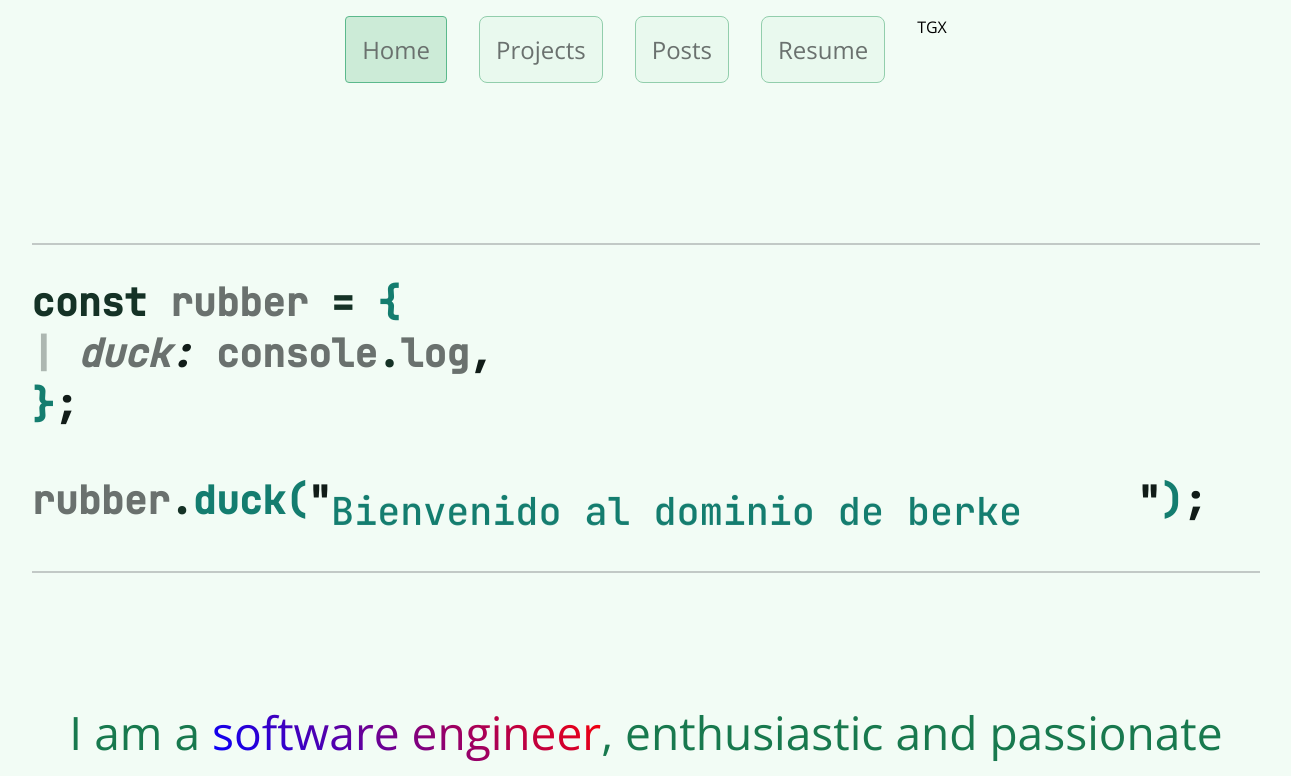
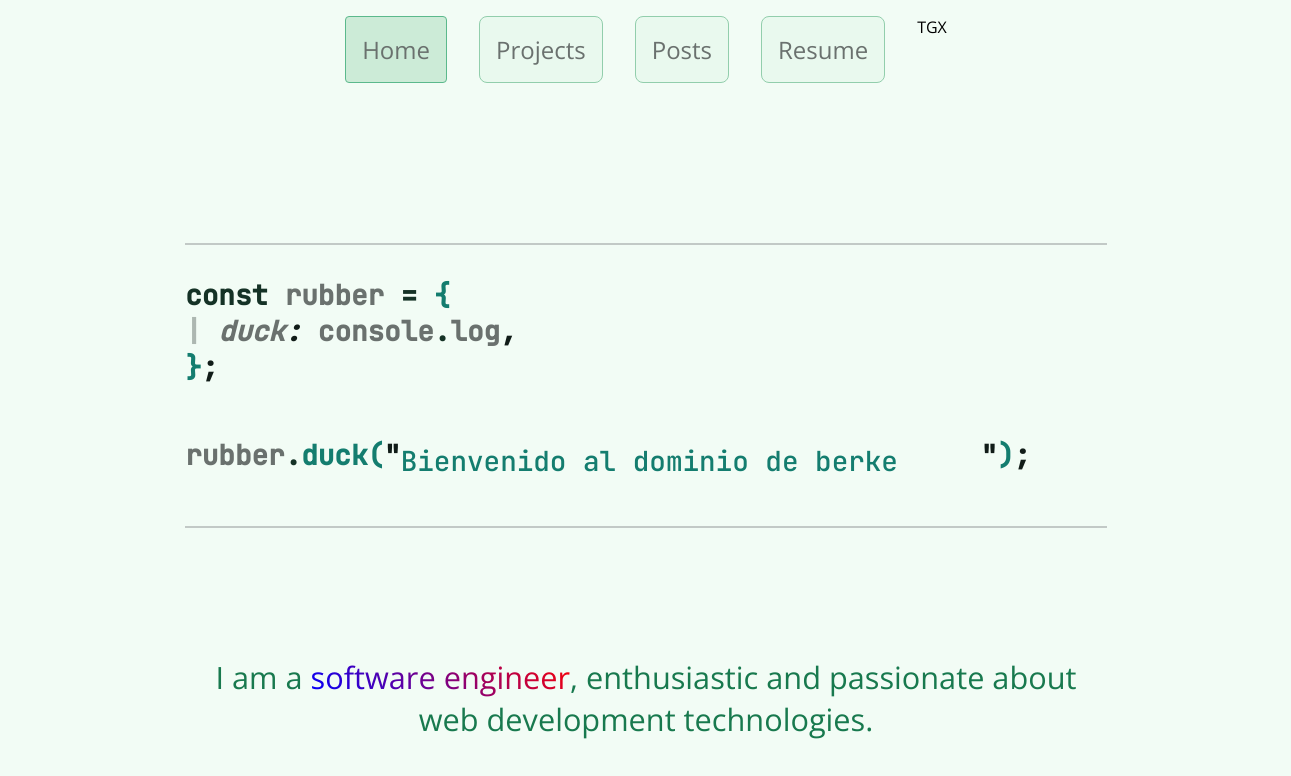
Before and after one commit to andyanday33/legendary-adventure, a Next.js app: page / in a window 1536 px wide. Shown: the top 776 px of the page, without its empty margins (122-1413 px from the left). Built offline with nearby package versions, Linux system fonts and the light colour scheme.

Commit message:
style: add responsiveness

```diff
--- a/styles/AnimatedHero.module.scss
+++ b/styles/AnimatedHero.module.scss
@@ -82,3 +82,51 @@
     transform: translatey(-18.75vw);
   }
 }
+
+@media screen and (min-width: 1440px) {
+  .title {
+    font-size: 1.8vw;
+  }
+
+  .greeting {
+    font-size: 1.8vw;
+    top: 8.1vw;
+  }
+
+  @keyframes move {
+    25% {
+      transform: translatey(-5.4vw);
+      opacity: 1;
+    }
+    50% {
+      transform: translatey(-10.8vw);
+    }
+    75% {
+      transform: translatey(-16.2vw);
+    }
+  }
+}
+
+@media screen and (min-width: 1920px) {
+  .title {
+    font-size: 1.5vw;
+  }
+
+  .greeting {
+    font-size: 1.5vw;
+    top: 7.5vw;
+  }
+
+  @keyframes move {
+    25% {
+      transform: translatey(-5vw);
+      opacity: 1;
+    }
+    50% {
+      transform: translatey(-10vw);
+    }
+    75% {
+      transform: translatey(-15vw);
+    }
+  }
+}
--- a/styles/Home.module.scss
+++ b/styles/Home.module.scss
@@ -16,6 +16,13 @@
   display: flex;
   font-size: 3vw;
   text-align: center;
+  @media screen and (min-width: 1440px) {
+    font-size: 2vw;
+  }
+
+  @media screen and (min-width: 1920px) {
+    font-size: 1.5vw;
+  }
 }
 
 .emphasize {
--- a/styles/Layout.module.scss
+++ b/styles/Layout.module.scss
@@ -10,4 +10,12 @@
   @media screen and (max-width: 800px) {
     padding: 1rem 5%;
   }
+
+  @media screen and (min-width: 1440px) {
+    padding: 1rem 20%;
+  }
+
+  @media screen and (min-width: 1920px) {
+    padding: 1rem 25%;
+  }
 }
```
